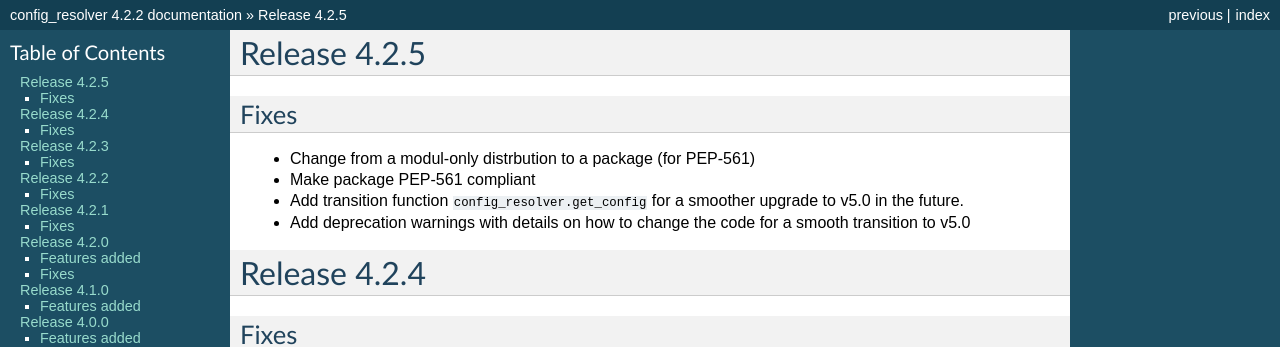
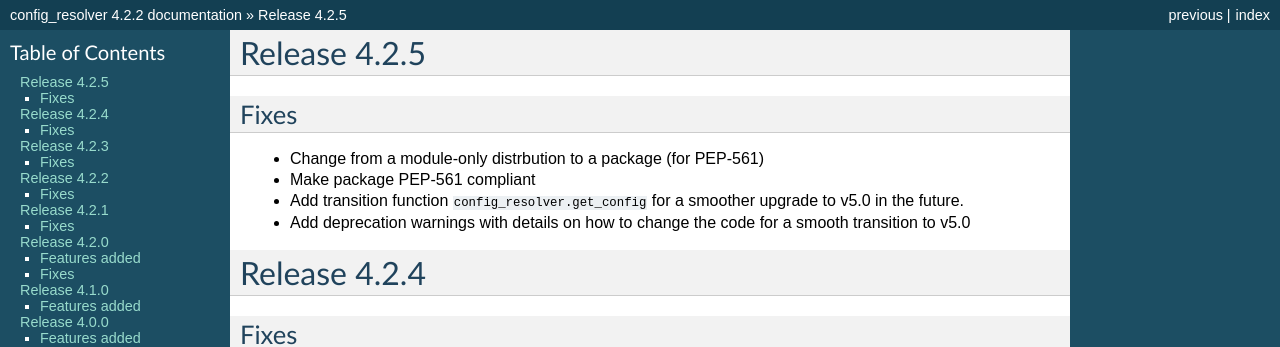
Before and after one commit to exhuma/config_resolver, a Sphinx documentation site: the page built from doc/changelog.rst, in a window 1280 px wide and 900 px high. Shown: the top 347 px of the window. Built offline with Sphinx 7.4.7, drawn with Linux system fonts in a browser that asks for light colours; pages that are not in the unit, such as notebooks, are missing from menus.

Commit message:
Fix a typo

```diff
--- a/doc/changelog.rst
+++ b/doc/changelog.rst
@@ -4,7 +4,7 @@ Release 4.2.5
 Fixes
 ~~~~~
 
-* Change from a modul-only distrbution to a package (for PEP-561)
+* Change from a module-only distrbution to a package (for PEP-561)
 * Make package PEP-561 compliant
 * Add transition function ``config_resolver.get_config`` for a smoother upgrade
   to v5.0 in the future.
```
